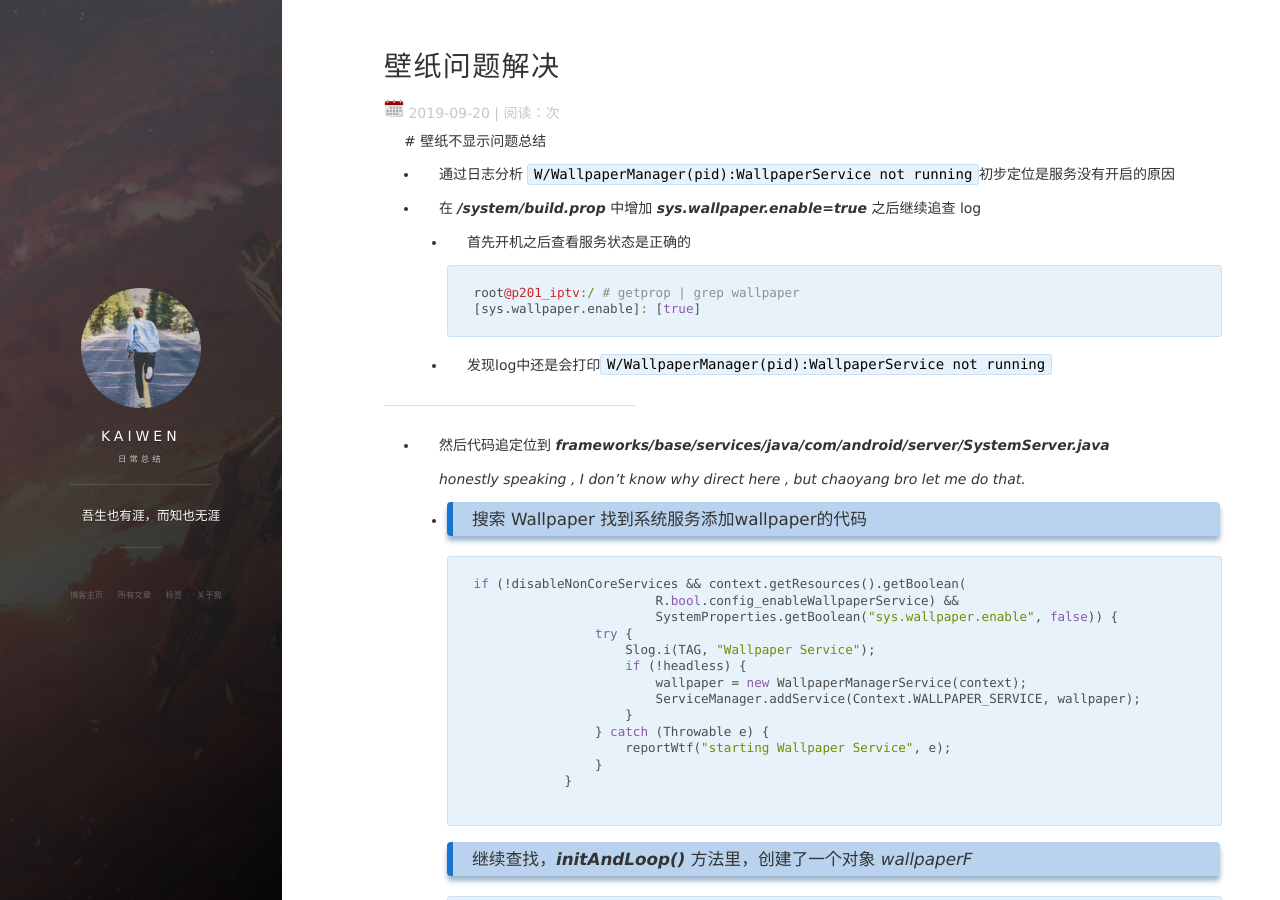
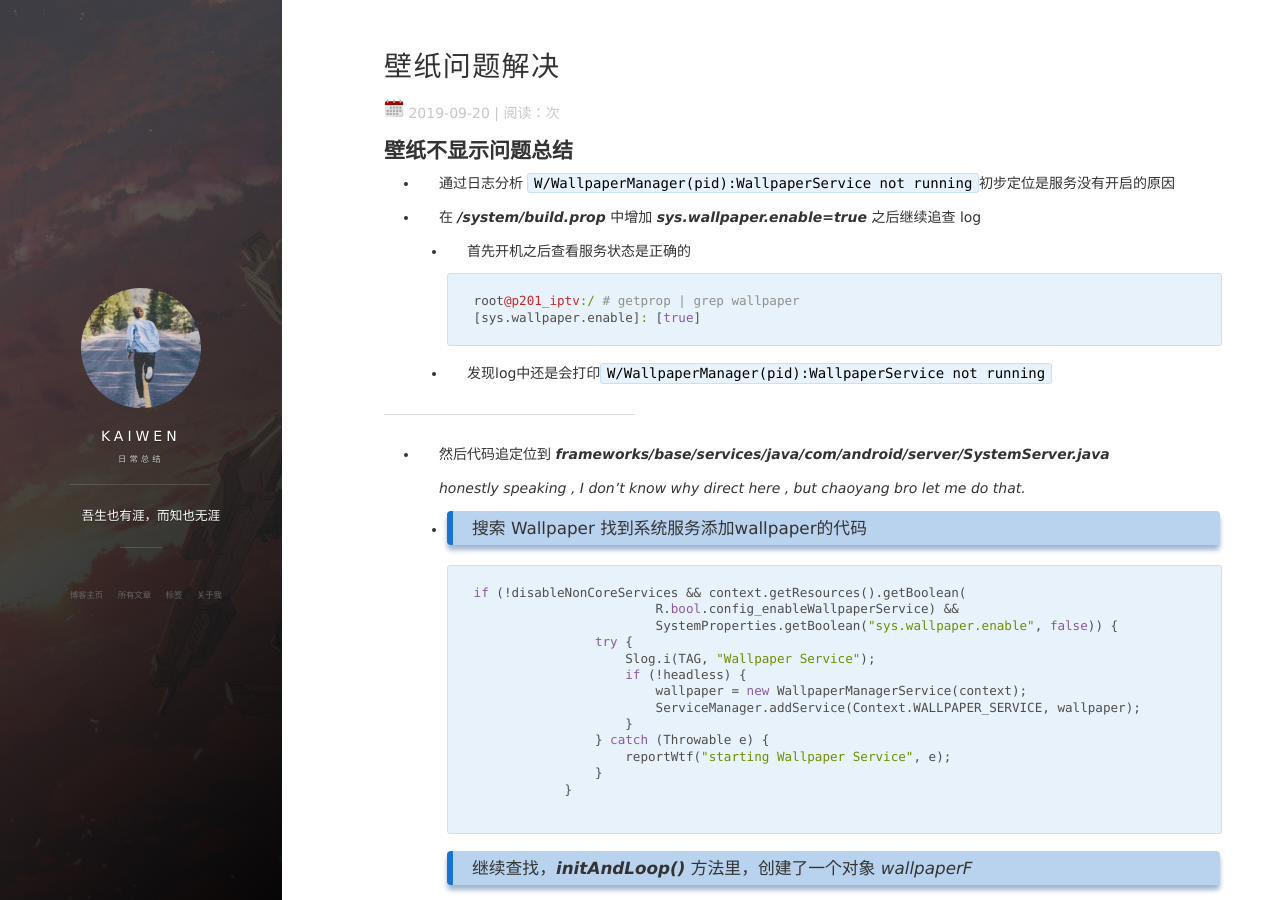
Before and after one commit to kaiwenll/liangkaiwen.github.io11, a Jekyll site: the page built from _posts/2019-9-20-壁纸问题解决.md, in a window 1280 px wide and 900 px high. Built offline with Jekyll 4.4.1, drawn with Linux system fonts in a browser that asks for light colours; nearby versions of some CDN libraries; our own code applies the rules of GitHub Pages for plain Markdown files; comment, search, counter and statistics services are not loaded.

Commit message:
modify md

````diff
--- a/_posts/2019-9-20-壁纸问题解决.md
+++ b/_posts/2019-9-20-壁纸问题解决.md
@@ -1,4 +1,4 @@
- #  壁纸不显示问题总结
+## **壁纸不显示问题总结**
 
  + 通过日志分析 ``` W/WallpaperManager(pid):WallpaperService not running```初步定位是服务没有开启的原因
 
````
